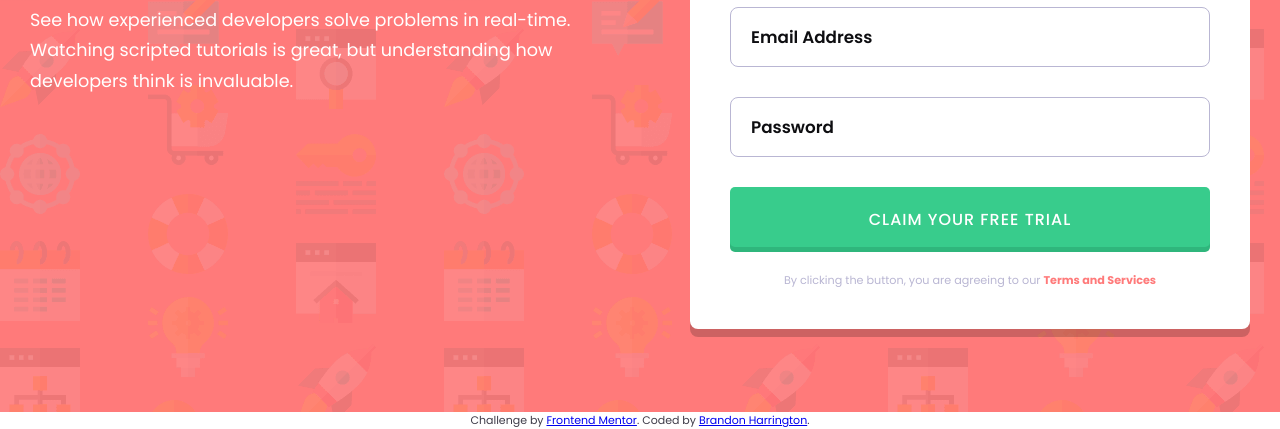
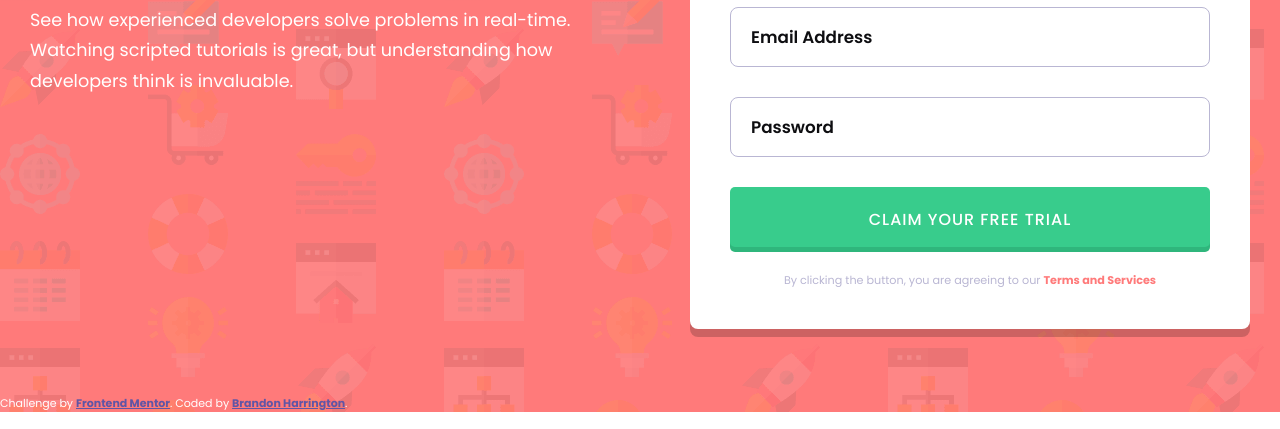
Before and after one commit to brandonmharrington/responsive-signup-form, a plain HTML site: page index.html in a window 1280 px wide. Shown: the part 388-817 px from the top of the page. Drawn offline with Linux system fonts and the light colour scheme.

Commit message:
fixed html height

```diff
--- a/style.css
+++ b/style.css
@@ -13,9 +13,15 @@
 }
 
 html {
+  height: 100%;
+}
+
+body {
+  min-height: 100%;
   font-size: 16px;
   font-family: 'Poppins', Arial, Helvetica, sans-serif;
   color: #fff;
+  margin: 0 auto;
 }
 
 #intro {
@@ -33,7 +39,6 @@ html {
   display: flex;
   align-items: center;
   justify-content: center;
-  margin: 0 auto;
   flex-direction: column;
   text-align: center;
   padding: 0 30px;
@@ -190,7 +195,14 @@ button {
 .attribution {
   font-size: 11px;
   text-align: center;
-  color: var(--dark-blue);
+  color: #fff;
+  position: absolute;
+  bottom: 0;
+}
+
+.attribution a {
+  color: var(--blue);
+  font-weight: bold;
 }
 /*****************************************************/
 
```
